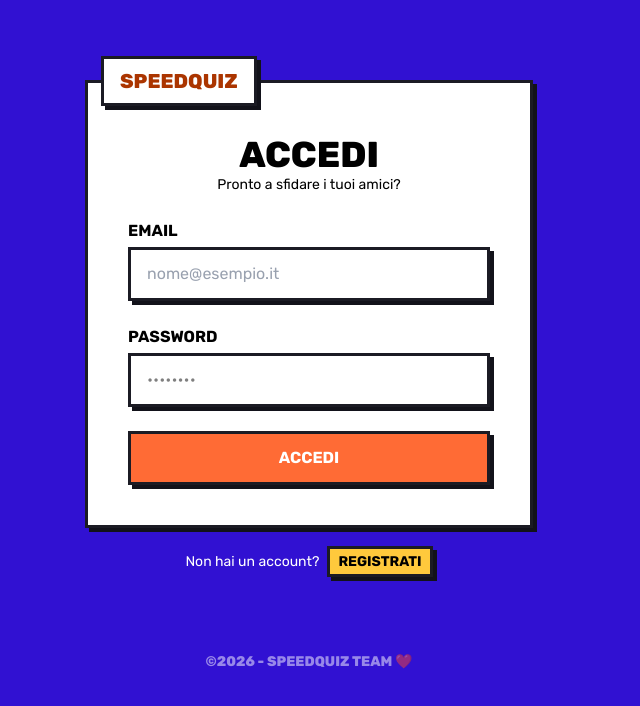
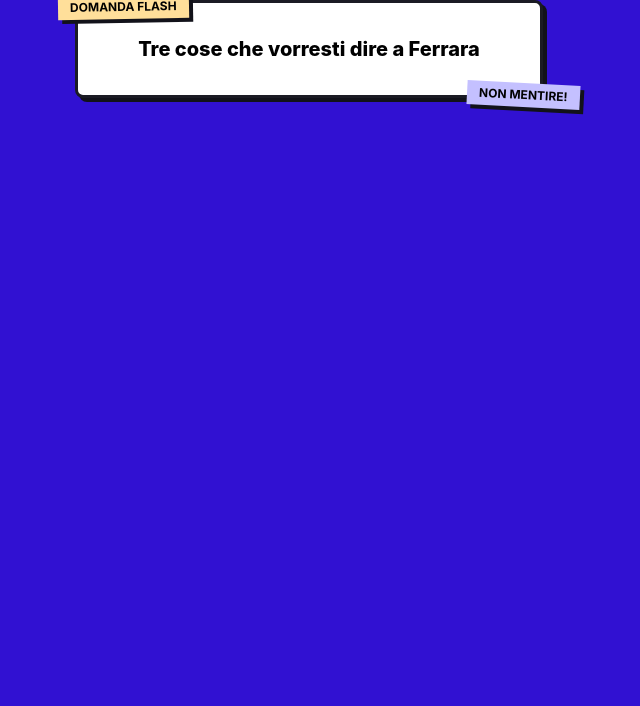
Before and after one commit to Jonnycp/SpeedQuiz, a React (Vite) app in the folder frontend/: page /login in a window 1280 px wide. Shown: the top 706 px of the page, without its empty margins (331-971 px from the left). Built offline with nearby package versions, Linux system fonts and the light colour scheme; some icons are missing.

Commit message:
add 1st-box quest-card

```diff
--- a/frontend/src/components/AuthCard.jsx
+++ b/frontend/src/components/AuthCard.jsx
@@ -1,14 +1,12 @@
 import { Link } from "react-router";
 import { Icon } from "@iconify/react";
 import { useState } from "react";
-
 
 const AuthCard = ({isLogin}) => {
     const [showPassword, setShowPassword] = useState(false)
     const [username, setUsername] = useState("")
     const [email, setEmail] = useState("")
     const [password, setPassword] = useState("")
-
 
     return (
        <div className=" font-primary w-full flex flex-col my-10 md:my-20">
@@ -50,7 +48,7 @@ const AuthCard = ({isLogin}) => {
             </div>
 
             <div className="flex flex-col gap-1">
-                <label htmlFor="password"className="font-bold uppercase text-black select-none">Password</label>
+                <label htmlFor="password" className="font-bold uppercase text-black select-none">Password</label>
 
                 <div className="relative">
                     <input
@@ -61,11 +59,13 @@ const AuthCard = ({isLogin}) => {
                     minLength={6}
                     onChange={e => setPassword(e.target.value)}
                     className="w-full bg-white px-4 py-3 border-3 border-neroNonNero shadow-buttons"/>
+
                     <button
                     type="button" className="absolute top-4 right-3 cursor-pointer"
                     onClick={() => setShowPassword(!showPassword)}>
                         <Icon icon={showPassword ? "mdi:eye-off" : "mdi-eye"} width={22}/>
                     </button>
+
                 </div>
             </div>
 
--- /dev/null
+++ b/frontend/src/components/QuestionCard.jsx
@@ -0,0 +1,20 @@
+import { useState } from "react"
+
+
+const Question = () => {
+    return(
+        <div className="flex justify-center">
+            <div className="relative bg-white shadow-buttons border-3 border-neroNonNero px-15 py-8 rounded-lg">
+                <h2 className="text-xl font-extrabold">Tre cose che vorresti dire a Ferrara</h2>
+                <p className="absolute uppercase -top-2 -left-5 bg-[#FFDF9A] shadow-buttons text-xs px-3 py-1 font-bold -rotate-1">domanda flash</p>
+                <p className="absolute uppercase top-20 -right-10 bg-[#C4C0FF] shadow-buttons text-xs px-3 py-1 rotate-3 bg-[#2100A4] font-bold">non mentire!</p>
+            </div>
+
+            <form className="">
+
+
+            </form>
+        </div>
+    )
+}
+export default Question
--- a/frontend/src/main.jsx
+++ b/frontend/src/main.jsx
@@ -3,9 +3,13 @@ import { createRoot } from 'react-dom/client'
 import './index.css'
 
 import Game from './Game.jsx'
+import QuestionCard from './components/QuestionCard.jsx'
 
 createRoot(document.getElementById('root')).render(
   <StrictMode>
-    <Game />
+    <QuestionCard />
   </StrictMode>,
 )
+
+// Game settalo al posto di Question
+// rimuovi import question
```
